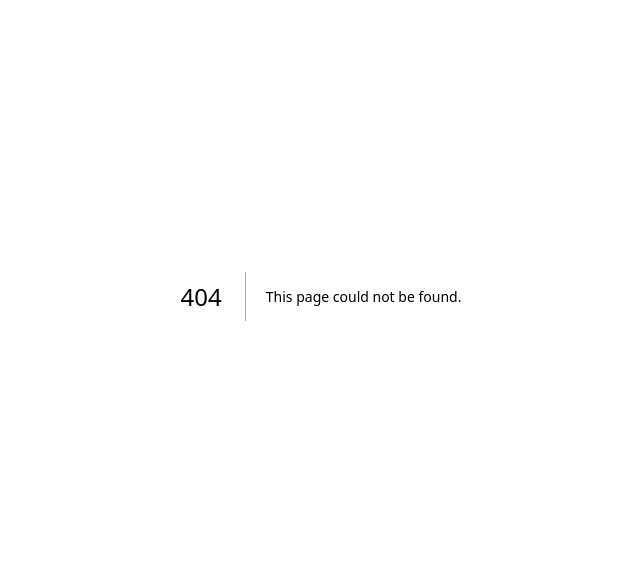
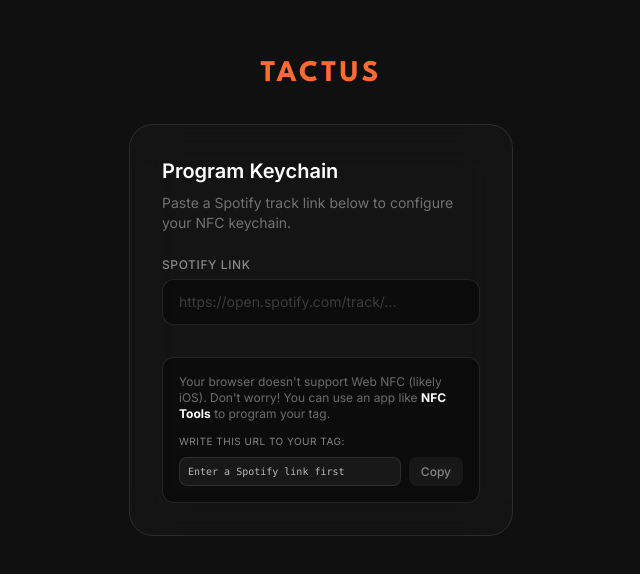
Before and after one commit to Dewuaa/TACTUS, a Next.js app: page /setup in a window 1280 px wide. Before the commit this address had no page. Shown: the part 104-678 px from the top of the page, without its empty margins (319-959 px from the left). Built offline with nearby package versions, Linux system fonts and the light colour scheme.

Commit message:
feat: add setup page for web nfc writing

```diff
--- /dev/null
+++ b/src/app/setup/SetupClient.tsx
@@ -0,0 +1,211 @@
+"use client";
+
+import { useState, useEffect } from "react";
+import { motion, AnimatePresence } from "framer-motion";
+import Link from "next/link";
+
+// Web NFC API types since they aren't standard in TypeScript yet
+declare global {
+  interface Window {
+    NDEFReader?: any;
+  }
+}
+
+type SetupState = "idle" | "writing" | "success" | "error";
+
+export default function SetupClient() {
+  const [spotifyUrl, setSpotifyUrl] = useState("");
+  const [trackId, setTrackId] = useState<string | null>(null);
+  const [status, setStatus] = useState<SetupState>("idle");
+  const [errorMessage, setErrorMessage] = useState("");
+  const [isWebNFCAvailable, setIsWebNFCAvailable] = useState<boolean | null>(null);
+
+  // Check if Web NFC is supported on mount
+  useEffect(() => {
+    setIsWebNFCAvailable("NDEFReader" in window);
+  }, []);
+
+  // Extract Track ID when URL changes
+  useEffect(() => {
+    if (!spotifyUrl) {
+      setTrackId(null);
+      setStatus("idle");
+      return;
+    }
+
+    // Try to extract from common Spotify URL formats
+    // Example: https://open.spotify.com/track/4cOdK2wGLETKBW3PvgPWqT?si=xyz
+    const trackMatch = spotifyUrl.match(/track\/([a-zA-Z0-9]+)/);
+
+    if (trackMatch && trackMatch[1]) {
+      setTrackId(trackMatch[1]);
+      setStatus("idle"); // Reset status when a new valid track is found
+    } else {
+      setTrackId(null);
+    }
+  }, [spotifyUrl]);
+
+  const handleWriteNFC = async () => {
+    if (!trackId) {
+      setErrorMessage("Please enter a valid Spotify track link first.");
+      setStatus("error");
+      return;
+    }
+
+    if (!isWebNFCAvailable) {
+      // Should not reach here if button is disabled, but just as a fallback
+      return;
+    }
+
+    setStatus("writing");
+    setErrorMessage("");
+
+    try {
+      const ndef = new window.NDEFReader();
+
+      // Request permission and start scanning
+      await ndef.scan();
+
+      const payloadUrl = `https://tactus-red.vercel.app/play/${trackId}`;
+
+      await ndef.write({
+        records: [
+          {
+            recordType: "url",
+            data: payloadUrl,
+          },
+        ],
+      });
+
+      setStatus("success");
+
+    } catch (error: any) {
+      console.error("NFC Write Error:", error);
+      setStatus("error");
+      setErrorMessage(
+        error.name === "NotAllowedError"
+          ? "NFC permission denied. Please allow NFC access."
+          : "Failed to write to NFC tag. Bring tag closer and try again."
+      );
+    }
+  };
+
+  const payloadUrl = trackId ? `https://tactus-red.vercel.app/play/${trackId}` : "";
+
+  return (
+    <main className="relative min-h-dvh w-full overflow-hidden flex flex-col items-center justify-center bg-tactus-black px-6">
+      <div className="absolute inset-0 bg-[radial-gradient(ellipse_at_top_right,_var(--tw-gradient-stops))] from-white/[0.02] via-transparent to-transparent pointer-events-none" />
+
+      <motion.div
+        initial={{ opacity: 0, y: 20 }}
+        animate={{ opacity: 1, y: 0 }}
+        className="w-full max-w-sm flex flex-col items-center z-10"
+      >
+        <Link href="/" className="mb-8">
+          <h1 className="text-3xl font-bold tracking-widest text-[#FF6B35]" style={{ fontFamily: "var(--font-display)" }}>
+            TACTUS
+          </h1>
+        </Link>
+
+        <div className="w-full rounded-3xl border border-white/10 bg-white/[0.02] p-8 backdrop-blur-xl">
+          <h2 className="mb-2 text-xl font-semibold text-white">Program Keychain</h2>
+          <p className="mb-6 text-sm text-tactus-muted">
+            Paste a Spotify track link below to configure your NFC keychain.
+          </p>
+
+          <div className="space-y-4">
+            <div>
+              <label htmlFor="spotify-url" className="mb-1.5 block text-xs font-medium uppercase tracking-wider text-white/50">
+                Spotify Link
+              </label>
+              <input
+                id="spotify-url"
+                type="text"
+                placeholder="https://open.spotify.com/track/..."
+                value={spotifyUrl}
+                onChange={(e) => setSpotifyUrl(e.target.value)}
+                className="w-full rounded-xl border border-white/10 bg-black/40 px-4 py-3 text-sm text-white placeholder:text-white/20 focus:border-[#FF6B35]/50 focus:outline-none focus:ring-1 focus:ring-[#FF6B35]/50 transition-colors duration-200"
+              />
+            </div>
+
+            <AnimatePresence mode="wait">
+              {trackId && (
+                <motion.div
+                  key="valid-track"
+                  initial={{ opacity: 0, height: 0 }}
+                  animate={{ opacity: 1, height: "auto" }}
+                  exit={{ opacity: 0, height: 0 }}
+                  className="rounded-xl bg-green-500/10 p-3 border border-green-500/20"
+                >
+                  <p className="text-xs text-green-400 font-medium">✓ Valid track detected</p>
+                  <p className="text-[10px] text-green-400/70 truncate mt-0.5 max-w-[250px]">ID: {trackId}</p>
+                </motion.div>
+              )}
+            </AnimatePresence>
+
+            <div className="pt-4">
+              {isWebNFCAvailable ? (
+                // Android / Web NFC Supported Flow
+                <button
+                  onClick={handleWriteNFC}
+                  disabled={!trackId || status === "writing"}
+                  className={`w-full rounded-xl py-3.5 text-sm font-medium transition-all duration-300 ${
+                    !trackId
+                      ? "bg-white/5 text-white/30 cursor-not-allowed"
+                      : status === "writing"
+                      ? "bg-[#FF6B35]/50 text-white animate-pulse"
+                      : status === "success"
+                      ? "bg-green-500 text-white"
+                      : "bg-[#FF6B35] text-white hover:bg-[#ff8559] active:scale-[0.98]"
+                  }`}
+                >
+                  {status === "writing" && "Ready to Write - Tap Tag Now..."}
+                  {status === "success" && "✓ Programmed Successfully"}
+                  {status === "error" && "Try Again"}
+                  {status === "idle" && "Program NFC Tag"}
+                </button>
+              ) : (
+                // iOS / Web NFC Not Supported Flow
+                <div className="rounded-xl border border-white/10 bg-black/40 p-4">
+                  <p className="mb-3 text-xs text-tactus-muted">
+                    Your browser doesn't support Web NFC (likely iOS). Don't worry! You can use an app like <strong className="text-white">NFC Tools</strong> to program your tag.
+                  </p>
+                  <div className="space-y-2">
+                    <p className="text-[10px] uppercase tracking-wider text-white/50">Write this URL to your tag:</p>
+                    <div className="flex gap-2">
+                      <input
+                        readOnly
+                        value={payloadUrl || "Enter a Spotify link first"}
+                        className="flex-1 bg-white/5 border border-white/10 rounded-lg px-2 py-1.5 text-[10px] text-white/70 font-mono truncate"
+                      />
+                      <button
+                        disabled={!payloadUrl}
+                        onClick={() => payloadUrl && navigator.clipboard.writeText(payloadUrl)}
+                        className="bg-white/10 hover:bg-white/20 text-white rounded-lg px-3 text-xs font-medium transition-colors disabled:opacity-50"
+                      >
+                        Copy
+                      </button>
+                    </div>
+                  </div>
+                </div>
+              )}
+            </div>
+
+            <AnimatePresence>
+              {status === "error" && (
+                <motion.p
+                  initial={{ opacity: 0 }}
+                  animate={{ opacity: 1 }}
+                  exit={{ opacity: 0 }}
+                  className="text-center text-xs text-red-400"
+                >
+                  {errorMessage}
+                </motion.p>
+              )}
+            </AnimatePresence>
+          </div>
+        </div>
+      </motion.div>
+    </main>
+  );
+}
--- /dev/null
+++ b/src/app/setup/page.tsx
@@ -0,0 +1,10 @@
+import SetupClient from "./SetupClient";
+
+export const metadata = {
+  title: "Setup Your Keychain | TACTUS",
+  description: "Configure your TACTUS smart keychain with your favorite Spotify track.",
+};
+
+export default function SetupPage() {
+  return <SetupClient />;
+}
```
